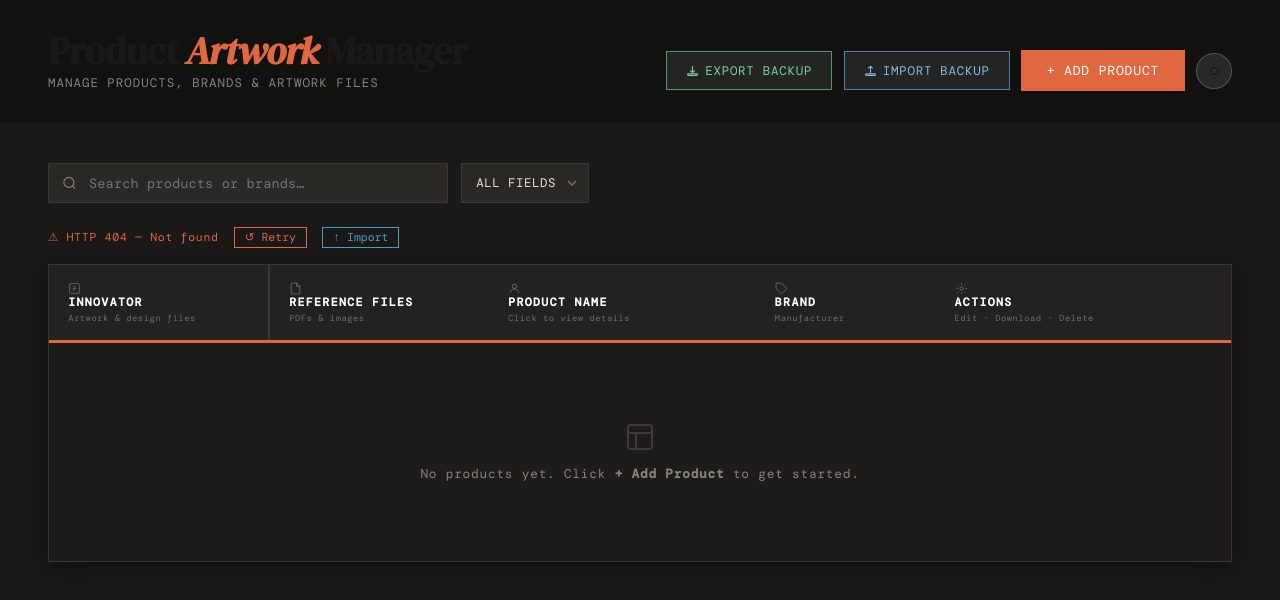
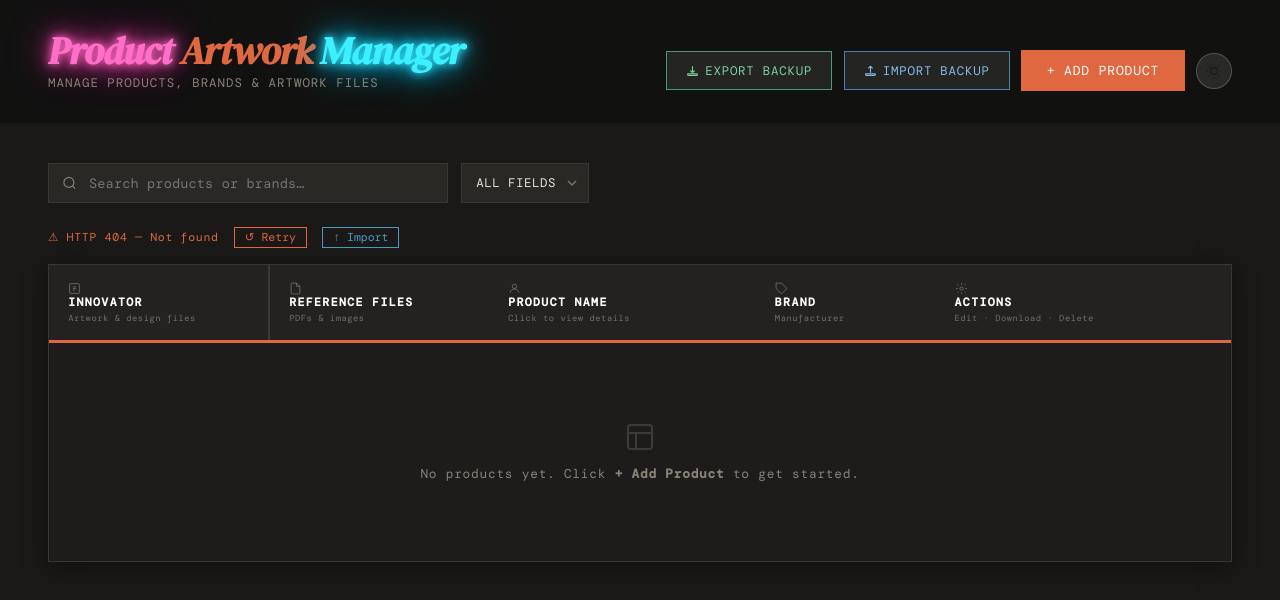
Before and after one commit to harikrishnan-saj/artwork, a website: page public/index.html in a window 1280 px wide. Both pictures are taken after a click on the button "Toggle dark mode". Drawn offline with nearby package versions, Linux system fonts and the light colour scheme; no server answers; a web font is replaced by a local one.

Commit message:
neon pink Product + blue Manager in dark mode

```diff
--- a/public/index.html
+++ b/public/index.html
@@ -36,7 +36,19 @@
     justify-content: space-between; gap: 2rem;
   }
   header h1 { font-family: 'DM Serif Display', serif; font-size: 2.4rem; line-height: 1; letter-spacing: -0.02em; }
-  header h1 span { color: var(--accent); font-style: italic; }
+  header h1 span { font-style: italic; }
+  .h1-product { color: var(--paper); }
+  .h1-artwork { color: var(--accent); }
+  .h1-manager { color: var(--paper); }
+  body.dark .h1-product {
+    color: #ff6ec7;
+    text-shadow: 0 0 8px #ff6ec7, 0 0 20px #ff3dab, 0 0 40px #ff3dab;
+  }
+  body.dark .h1-artwork { color: var(--accent); text-shadow: none; }
+  body.dark .h1-manager {
+    color: #3df0ff;
+    text-shadow: 0 0 8px #3df0ff, 0 0 20px #00c8ff, 0 0 40px #00c8ff;
+  }
   header p { color: var(--muted); font-size: 0.78rem; margin-top: 0.3rem; letter-spacing: 0.08em; text-transform: uppercase; }
   .add-btn {
     background: var(--accent); color: #fff; border: none;
@@ -685,7 +697,7 @@
 
 <header>
   <div>
-    <h1>Product <span>Artwork</span> Manager</h1>
+    <h1><span class="h1-product">Product</span> <span class="h1-artwork">Artwork</span> <span class="h1-manager">Manager</span></h1>
     <p>Manage products, brands &amp; artwork files</p>
   </div>
   <div class="header-actions">
```
